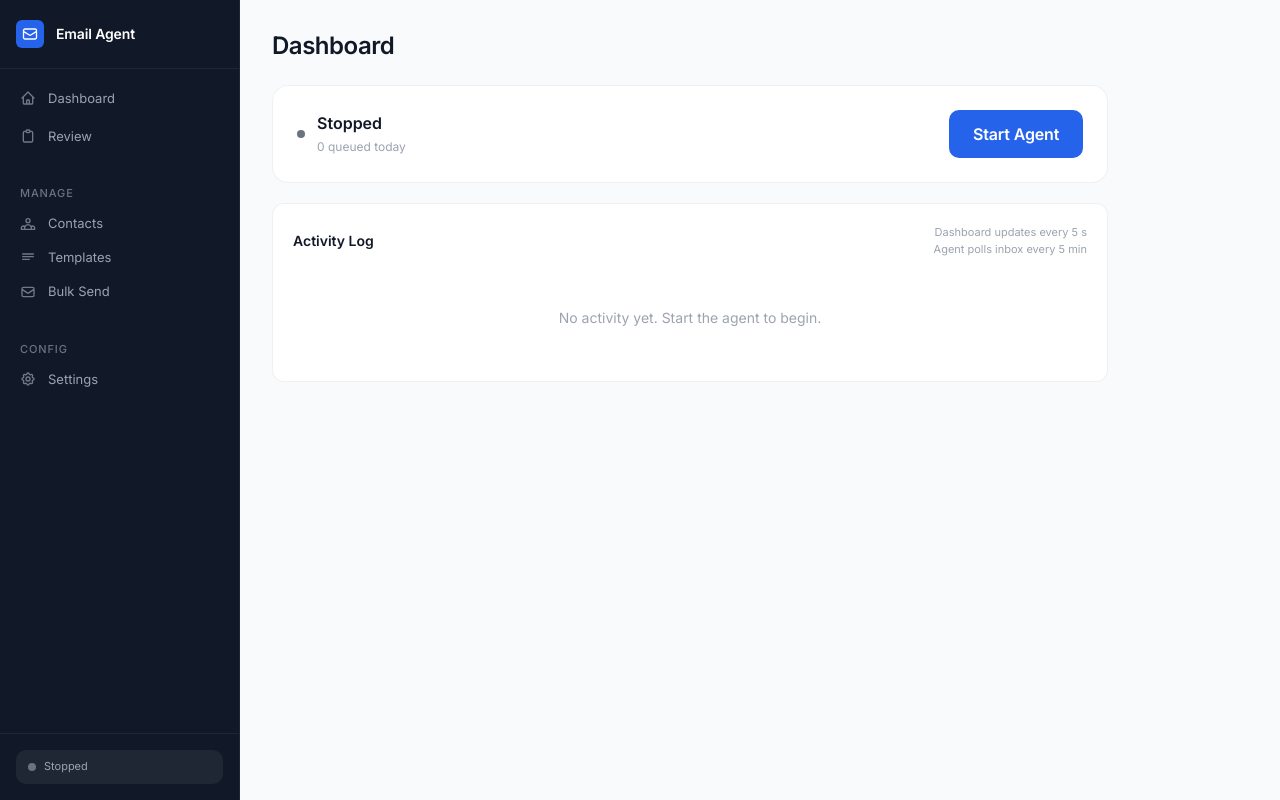
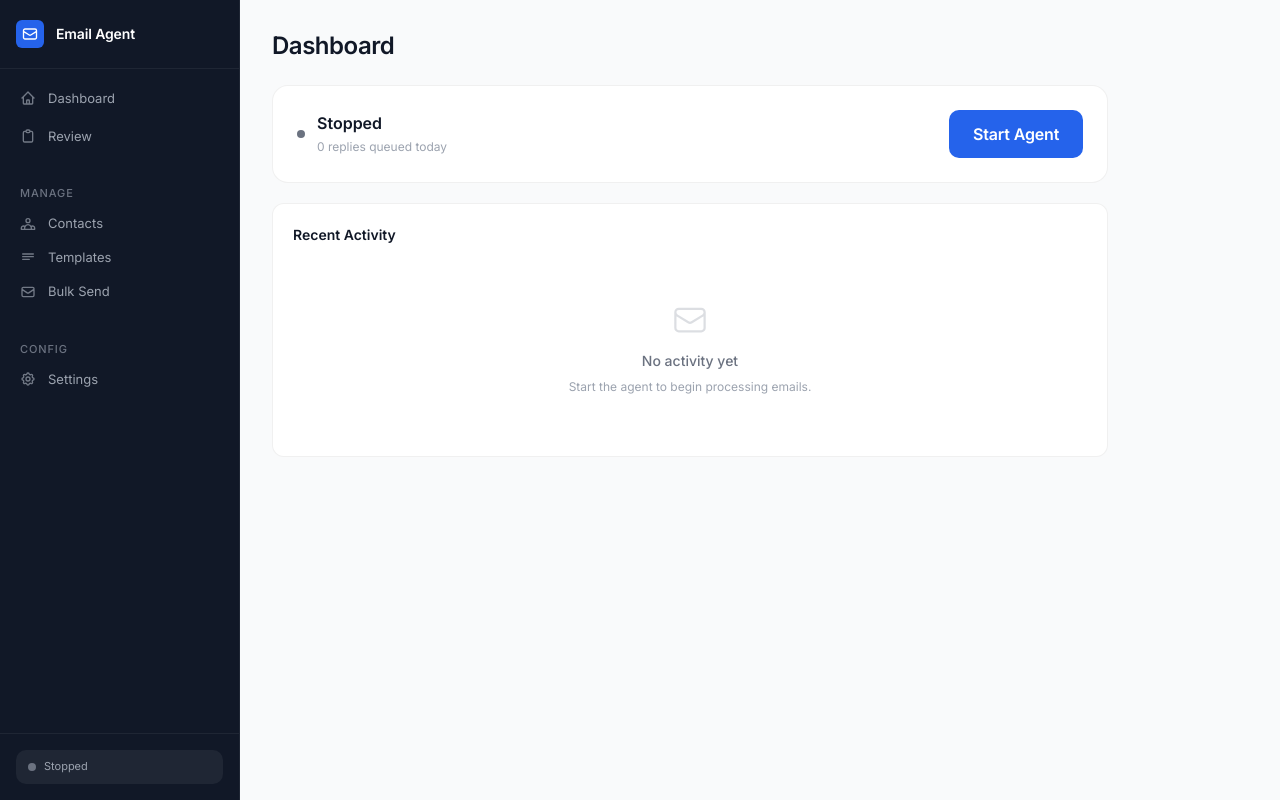
Before and after one commit to MTawhid7/email-agent, a Python web app: template templates/dashboard.html in a window 1280 px wide. Run offline with Jinja, Linux system fonts and the light colour scheme; the template is opened without the code that fills it, so the values that code supplies are empty; some libraries are stand-ins or nearby versions.

Commit message:
fix: icons, activity log UX, remove refresh label
Icons (signature/signature.py):
  Gmail's CSP blocks ALL data: URIs — base64 PNG, SVG, anything. The only
  working method is externally hosted HTTPS PNG (confirmed by Wisestamp,
  Exclaimer, and Gmail's own docs). Switched to jsDelivr CDN serving icons
  directly from this repo:
    https://cdn.jsdelivr.net/gh/MTawhid7/email-agent@main/static/icons/{name}.png
  Unknown labels fall back to Google favicon service. Zero base64 in emails.

Activity log (templates/dashboard.html):
  Replaced monospace programmer log with a visual card-based feed:
  - Circular icon (check/stop/play/arrow) with level-appropriate colour
  - Human-friendly message via friendlyMessage() JS function
    e.g. 'Queued for review: Eros <e@x.com>' → 'Reply ready for Eros'
         'Skipped (newsletter): noreply@...' → 'Skipped automated email'
         'Agent started.' → 'Agent started'
  - Summary shown as subtitle when available
  - Timestamp shows HH:MM only (not full datetime)
  - 'No new emails.' entries hidden (not useful to show)

Dashboard label:
  Removed 'Dashboard updates every 5 s / Agent polls every N min' text.

Co-Authored-By: Claude Sonnet 4.6 <noreply@anthropic.com>

```diff
--- a/templates/dashboard.html
+++ b/templates/dashboard.html
@@ -3,11 +3,6 @@
 {% block title %}Dashboard — Email Agent{% endblock %}
 
 {% block content %}
-{#
-  Uses the global agentStore ($store.agent) and reviewStore ($store.review)
-  registered in app.js via the alpine:init event.
-  No x-init needed — Alpine auto-calls init() on stores.
-#}
 
 {{ page_header('Dashboard') }}
 
@@ -22,10 +17,10 @@
         <div style="font-size:var(--text-body);font-weight:600;color:var(--text-primary);"
           x-text="$store.agent.statusLabel">Stopped</div>
         <div style="font-size:var(--text-sm);color:var(--text-tertiary);">
-          <span x-text="$store.agent.draftCount">0</span> queued today
+          <span x-text="$store.agent.draftCount">0</span> replies queued today
           <template x-if="$store.review.count > 0">
             <span> · <a href="/review" style="color:var(--accent);text-decoration:none;">
-              <span x-text="$store.review.count"></span> pending review
+              <span x-text="$store.review.count"></span> awaiting review
             </a></span>
           </template>
         </div>
@@ -35,7 +30,6 @@
     {# Action buttons #}
     <div style="display:flex;align-items:center;gap:var(--sp-2);">
 
-      {# Re-connect Gmail — only when auth error and not already reconnecting #}
       <template x-if="$store.agent.isAuthError && !$store.agent.isReconnecting">
         <button @click="$store.agent.reconnect()" class="btn btn-secondary"
           style="border-color:var(--status-warning);color:var(--status-warning);">
@@ -48,7 +42,6 @@
         </button>
       </template>
 
-      {# Reconnecting spinner #}
       <template x-if="$store.agent.isReconnecting">
         <span style="display:flex;align-items:center;gap:var(--sp-2);font-size:var(--text-sm);color:var(--text-secondary);">
           <svg class="spin" width="14" height="14" fill="none" stroke="currentColor"
@@ -60,14 +53,12 @@
         </span>
       </template>
 
-      {# Start / Stop toggle #}
       <button
         class="btn btn-agent"
         :class="$store.agent.running ? 'btn-agent--stop' : 'btn-agent--start'"
         :disabled="$store.agent.isReconnecting || $store.agent.toggling"
         @click="$store.agent.toggle()"
-        aria-live="polite"
-      >
+        aria-live="polite">
         <template x-if="$store.agent.toggling">
           <svg class="spin" width="14" height="14" fill="none" stroke="currentColor"
             stroke-width="2" viewBox="0 0 24 24" aria-hidden="true">
@@ -79,7 +70,6 @@
           Start Agent
         </span>
       </button>
-
     </div>
   </div>
 
@@ -93,12 +83,11 @@
             d="M12 9v2m0 4h.01m-6.938 4h13.856c1.54 0 2.502-1.667 1.732-3L13.732 4c-.77-1.333-2.694-1.333-3.464 0L3.34 16c-.77 1.333.192 3 1.732 3z"/>
         </svg>
         <span><strong>Gmail access expired.</strong>
-          Click <em>Re-connect Gmail</em> — a browser window will open for a quick Google sign-in.</span>
+          Click <em>Re-connect Gmail</em> to sign in again — takes 30 seconds.</span>
       </div>
     </div>
   </template>
 
-  {# General error (non-auth) #}
   <template x-if="$store.agent.error && !$store.agent.isAuthError">
     <div style="margin-top:var(--sp-4);">
       <div class="alert alert-error">
@@ -111,43 +100,67 @@
       </div>
     </div>
   </template>
-
 </div>
 
-{# ── Activity log ────────────────────────────────────────────────────────────── #}
+{# ── Activity feed ───────────────────────────────────────────────────────────── #}
 <div class="card">
-  <div style="display:flex;align-items:center;justify-content:space-between;margin-bottom:var(--sp-4);">
-    <div style="font-size:var(--text-md);font-weight:600;color:var(--text-primary);">Activity Log</div>
-    <div style="font-size:var(--text-xs);color:var(--text-tertiary);text-align:right;line-height:1.6;">
-      Dashboard updates every 5 s<br>
-      Agent polls inbox every
-      <span x-text="Math.round($store.agent.pollInterval / 60)">5</span> min
-    </div>
+  <div style="margin-bottom:var(--sp-4);">
+    <div style="font-size:var(--text-md);font-weight:600;color:var(--text-primary);">Recent Activity</div>
   </div>
 
-  <div class="log-container" id="log-container"
-    role="log" aria-live="polite" aria-label="Agent activity log">
+  <div id="activity-feed" role="log" aria-live="polite" aria-label="Agent activity">
 
-    <template x-if="$store.agent.logs.length === 0">
-      <div style="text-align:center;padding:var(--sp-8) 0;
-        color:var(--text-tertiary);font-size:var(--text-md);font-family:var(--font);">
-        No activity yet. Start the agent to begin.
+    <template x-if="$store.agent.logs.filter(e => e.level !== 'info' || e.message !== 'No new emails.').length === 0">
+      <div style="text-align:center;padding:var(--sp-10) 0;color:var(--text-tertiary);">
+        <svg width="36" height="36" fill="none" stroke="currentColor" stroke-width="1.5"
+          viewBox="0 0 24 24" style="margin:0 auto var(--sp-3);display:block;opacity:0.35;">
+          <path stroke-linecap="round" stroke-linejoin="round"
+            d="M21.75 6.75v10.5a2.25 2.25 0 01-2.25 2.25h-15a2.25 2.25 0 01-2.25-2.25V6.75m19.5 0A2.25 2.25 0 0019.5 4.5h-15a2.25 2.25 0 00-2.25 2.25m19.5 0v.243a2.25 2.25 0 01-1.07 1.916l-7.5 4.615a2.25 2.25 0 01-2.36 0L3.32 8.91a2.25 2.25 0 01-1.07-1.916V6.75"/>
+        </svg>
+        <p style="font-size:var(--text-md);font-weight:500;color:var(--text-secondary);">No activity yet</p>
+        <p style="font-size:var(--text-sm);margin-top:4px;">Start the agent to begin processing emails.</p>
       </div>
     </template>
 
-    <template x-for="(entry, idx) in $store.agent.logs" :key="idx">
-      <div class="log-entry">
-        <span class="log-time" x-text="entry.timestamp"></span>
-        <div>
-          <span :class="{
-              'log-msg--success': entry.level === 'success',
-              'log-msg--error':   entry.level === 'error',
-              'log-msg--info':    entry.level === 'info'
-            }"
-            x-text="entry.message">
-          </span>
-          <div class="log-summary" x-show="entry.summary" x-text="entry.summary"></div>
+    <template x-for="(entry, idx) in $store.agent.logs.filter(e => e.level !== 'info' || e.message !== 'No new emails.')" :key="idx">
+      <div class="activity-row" :data-level="entry.level">
+
+        {# Left: icon circle #}
+        <div class="activity-icon"
+          :style="entry.level === 'success' ? 'background:var(--status-success-light);color:#065f46;'
+                : entry.level === 'error'   ? 'background:var(--status-error-light);color:#9a3412;'
+                : 'background:var(--bg-elevated);color:var(--text-tertiary);'">
+          <template x-if="entry.level === 'success'">
+            <svg width="14" height="14" fill="none" stroke="currentColor" stroke-width="2.5"
+              viewBox="0 0 24 24"><path stroke-linecap="round" stroke-linejoin="round" d="M5 13l4 4L19 7"/></svg>
+          </template>
+          <template x-if="entry.level === 'error'">
+            <svg width="14" height="14" fill="none" stroke="currentColor" stroke-width="2.5"
+              viewBox="0 0 24 24"><path stroke-linecap="round" stroke-linejoin="round" d="M6 18L18 6M6 6l12 12"/></svg>
+          </template>
+          <template x-if="entry.level === 'info' && entry.message.includes('started')">
+            <svg width="14" height="14" fill="none" stroke="currentColor" stroke-width="2.5"
+              viewBox="0 0 24 24"><path stroke-linecap="round" stroke-linejoin="round" d="M5.25 5.653c0-.856.917-1.398 1.667-.986l11.54 6.348a1.125 1.125 0 010 1.971l-11.54 6.347a1.125 1.125 0 01-1.667-.985V5.653z"/></svg>
+          </template>
+          <template x-if="entry.level === 'info' && entry.message.includes('stopped')">
+            <svg width="14" height="14" fill="none" stroke="currentColor" stroke-width="2.5"
+              viewBox="0 0 24 24"><rect x="6" y="6" width="12" height="12" rx="1" stroke-linecap="round"/></svg>
+          </template>
+          <template x-if="entry.level === 'info' && !entry.message.includes('started') && !entry.message.includes('stopped')">
+            <svg width="14" height="14" fill="none" stroke="currentColor" stroke-width="2.5"
+              viewBox="0 0 24 24"><path stroke-linecap="round" stroke-linejoin="round" d="M8.25 4.5l7.5 7.5-7.5 7.5"/></svg>
+          </template>
         </div>
+
+        {# Centre: friendly message + optional summary #}
+        <div style="flex:1;min-width:0;">
+          <div class="activity-title" x-text="friendlyMessage(entry.message)"></div>
+          <div class="activity-summary" x-show="entry.summary" x-text="entry.summary"></div>
+        </div>
+
+        {# Right: time (HH:MM only) #}
+        <div class="activity-time" x-text="entry.timestamp.slice(11,16)"></div>
+
       </div>
     </template>
 
@@ -155,3 +168,72 @@
 </div>
 
 {% endblock %}
+
+{% block scripts %}
+<script>
+// Convert technical log messages to human-friendly text
+function friendlyMessage(msg) {
+  if (!msg) return msg;
+  // Strip leading emoji priority codes
+  msg = msg.replace(/^[🔴🟡⚪⏭]\s*/u, '');
+  // Queued for review: Name <email>
+  msg = msg.replace(/^Queued for review:\s*(.+?)\s*<[^>]+>$/, 'Reply ready for $1');
+  // Skipped (reason): Name
+  msg = msg.replace(/^Skipped \(([^)]+)\):\s*(.+)$/, (_, reason, name) => {
+    if (/newsletter|marketing|promo|notif/i.test(reason)) return 'Skipped automated email';
+    return 'Skipped · ' + name;
+  });
+  // Agent lifecycle
+  if (msg === 'Agent started.') return 'Agent started';
+  if (msg === 'Agent stopped.') return 'Agent stopped';
+  // Auth / startup errors → friendlier
+  msg = msg.replace(/^Auth error:\s*/i, 'Gmail disconnected — ');
+  msg = msg.replace(/^Startup failed:\s*/i, 'Could not start — ');
+  msg = msg.replace(/^Skipping thread \S+:\s*/i, 'Skipped one email — ');
+  msg = msg.replace(/^Unexpected error on thread \S+:\s*/i, 'Unexpected issue — ');
+  return msg;
+}
+</script>
+
+<style>
+.activity-row {
+  display: flex;
+  align-items: flex-start;
+  gap: 12px;
+  padding: 10px 0;
+  border-bottom: 1px solid var(--border-subtle);
+}
+.activity-row:last-child { border-bottom: none; }
+
+.activity-icon {
+  width: 28px; height: 28px;
+  border-radius: 50%;
+  flex-shrink: 0;
+  display: flex;
+  align-items: center;
+  justify-content: center;
+}
+
+.activity-title {
+  font-size: var(--text-md);
+  font-weight: 500;
+  color: var(--text-primary);
+  line-height: 1.4;
+}
+
+.activity-summary {
+  font-size: var(--text-sm);
+  color: var(--text-tertiary);
+  margin-top: 2px;
+  line-height: 1.4;
+}
+
+.activity-time {
+  font-size: var(--text-xs);
+  color: var(--text-tertiary);
+  white-space: nowrap;
+  padding-top: 3px;
+  flex-shrink: 0;
+}
+</style>
+{% endblock %}
```
Also changed, not shown: signature/signature.py (+40 -55 lines).
